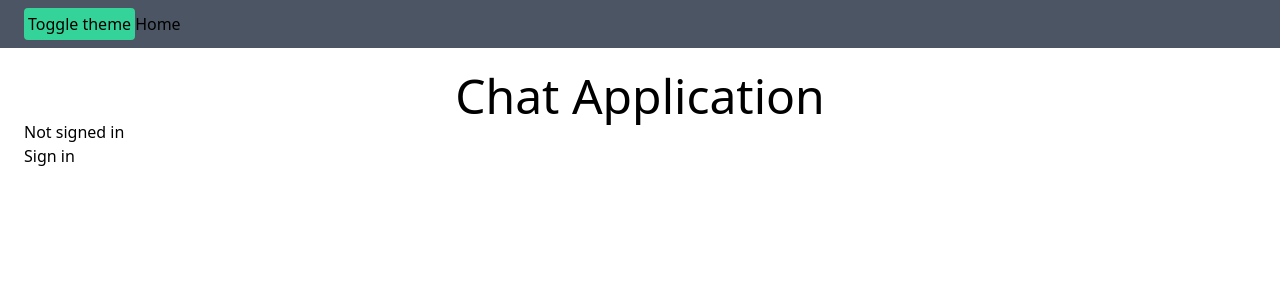
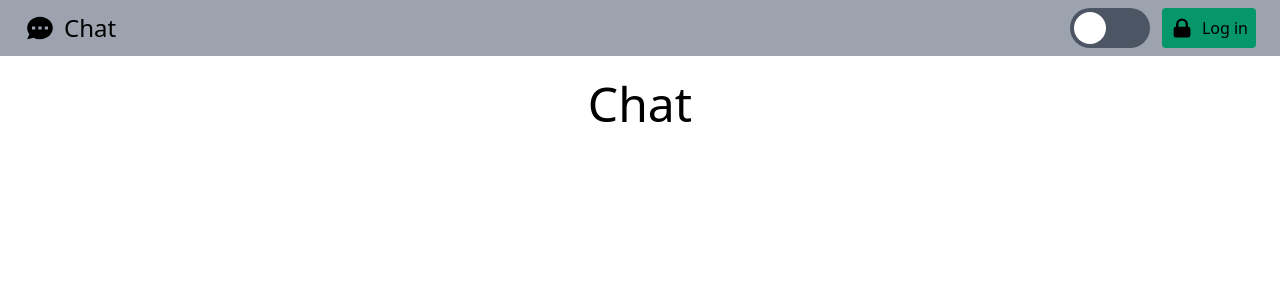
Before and after one commit to ryansalcido/chat-app, a Next.js app: page / in a window 1280 px wide. Shown: the top 300 px of the page. Built offline with nearby package versions, Linux system fonts and the light colour scheme; no server answers.

Commit message:
Update Header and create theme toggle

```diff
--- a/package.json
+++ b/package.json
@@ -10,6 +10,8 @@
     "lint:fix": "eslint . --ext .ts,.js,.tsx --fix"
   },
   "dependencies": {
+    "@headlessui/react": "^1.2.0",
+    "@heroicons/react": "^1.0.1",
     "next": "^10.2.3",
     "next-auth": "^3.24.0",
     "react": "17.0.2",
--- a/src/components/Header.tsx
+++ b/src/components/Header.tsx
@@ -1,21 +1,43 @@
 import Link from "next/link";
-import { useTheme } from "../hooks/useTheme";
+import { useRouter } from "next/router";
+import { signOut, useSession } from "next-auth/client";
+import { LockClosedIcon, ChatIcon, LockOpenIcon } from "@heroicons/react/solid";
+import ThemeSwitch from "./ThemeSwitch";
 
 const Header = (): JSX.Element => {
-  const [ , toggleTheme ] = useTheme();
+  const router = useRouter();
+  const [ session ] = useSession();
 
   return (
-    <nav className="bg-gray-600 px-6 py-2 dark:bg-gray-400">
-      <button
-        className="bg-green-400 p-1 rounded dark:bg-red-400"
-        onClick={toggleTheme}
-      >
-        Toggle theme
-      </button>
+    <nav className="flex items-center justify-between bg-gray-400 px-6 py-2">
+      <div className="flex items-center space-x-2">
+        <ChatIcon className="w-8 h-8" />
+        <Link href="/">
+          <a className="text-2xl">Chat</a>
+        </Link>
+      </div>
 
-      <Link href="/">
-        <a>Home</a>
-      </Link>
+      <div className="flex items-center space-x-3">
+        <ThemeSwitch />
+        {!session && (
+          <button
+            className="flex items-center bg-green-600 p-2 rounded space-x-2 hover:bg-green-500 focus:outline-none transition ease duration-500"
+            onClick={() => router.push("/auth/login")}
+          >
+            <LockClosedIcon className="w-6 h-6" />
+            <span>Log in</span>
+          </button>
+        )}
+        {session && (
+          <button
+            className="flex items-center bg-green-600 p-2 rounded space-x-2"
+            onClick={() => signOut()}
+          >
+            <LockOpenIcon className="w-6 h-6" />
+            <span>Log out</span>
+          </button>
+        )}
+      </div>
     </nav>
   );
 };
--- /dev/null
+++ b/src/components/ThemeSwitch.tsx
@@ -0,0 +1,27 @@
+import { Switch } from "@headlessui/react";
+import { useTheme } from "../hooks/useTheme";
+
+const ThemeSwitch = (): JSX.Element => {
+  const [ theme, toggleTheme ] = useTheme();
+
+  const isDarkMode = theme === "dark";
+
+  return (
+    <Switch
+      checked={isDarkMode}
+      onChange={toggleTheme}
+      className={`${
+        isDarkMode ? "bg-green-600" : "bg-gray-600"
+      } relative inline-flex items-center h-10 rounded-full w-20`}
+    >
+      <span className="sr-only">Toggle theme</span>
+      <span
+        className={`${
+          isDarkMode ? "translate-x-11" : "translate-x-1"
+        } inline-block w-8 h-8 transform bg-white rounded-full transition ease-in-out duration-300`}
+      />
+    </Switch>
+  );
+};
+
+export default ThemeSwitch;
--- a/src/hooks/useTheme.tsx
+++ b/src/hooks/useTheme.tsx
@@ -1,6 +1,6 @@
 import { useState, useEffect } from "react";
 
-export const useTheme = (): [ string, () => void] => {
+export const useTheme = (): [ string, () => void ] => {
   const [ theme, setTheme ] = useState(""); // Default theme: 'light'
 
   /**
--- a/src/pages/auth/login.tsx
+++ b/src/pages/auth/login.tsx
@@ -46,7 +46,7 @@ const Login = (): JSX.Element => {
       <h1 className="text-5xl pb-6 dark:text-white">Log in to Chat</h1>
 
       {error && (
-        <div className="bg-purple-600 rounded mb-7 p-2 text-center w-80 origin-top animate-pulse-3 text-white">
+        <div className="bg-red-500 rounded mb-7 p-2 text-center w-80 origin-top animate-pulse-3 text-white">
           <p>{error}</p>
         </div>
       )}
--- a/src/pages/index.tsx
+++ b/src/pages/index.tsx
@@ -1,21 +1,10 @@
 import { NextPage } from "next";
-import Link from "next/link";
-import { signOut, useSession } from "next-auth/client";
 
 
 const Home: NextPage = () => {
-  const [ session ] = useSession();
   return (
     <div className="dark:text-white">
-      <h1 className="text-5xl text-center">Chat Application</h1>
-      {!session && <>
-        Not signed in <br/>
-        <Link href="/auth/login">Sign in</Link>
-      </>}
-      {session && <>
-        <pre>Signed in as {JSON.stringify(session)}</pre>
-        <button onClick={() => signOut()}>Sign out</button>
-      </>}
+      <h1 className="text-5xl text-center">Chat</h1>
     </div>
   );
 };
```
Also changed, not shown: 1 other file (tests, documents, lock files or other folders).
